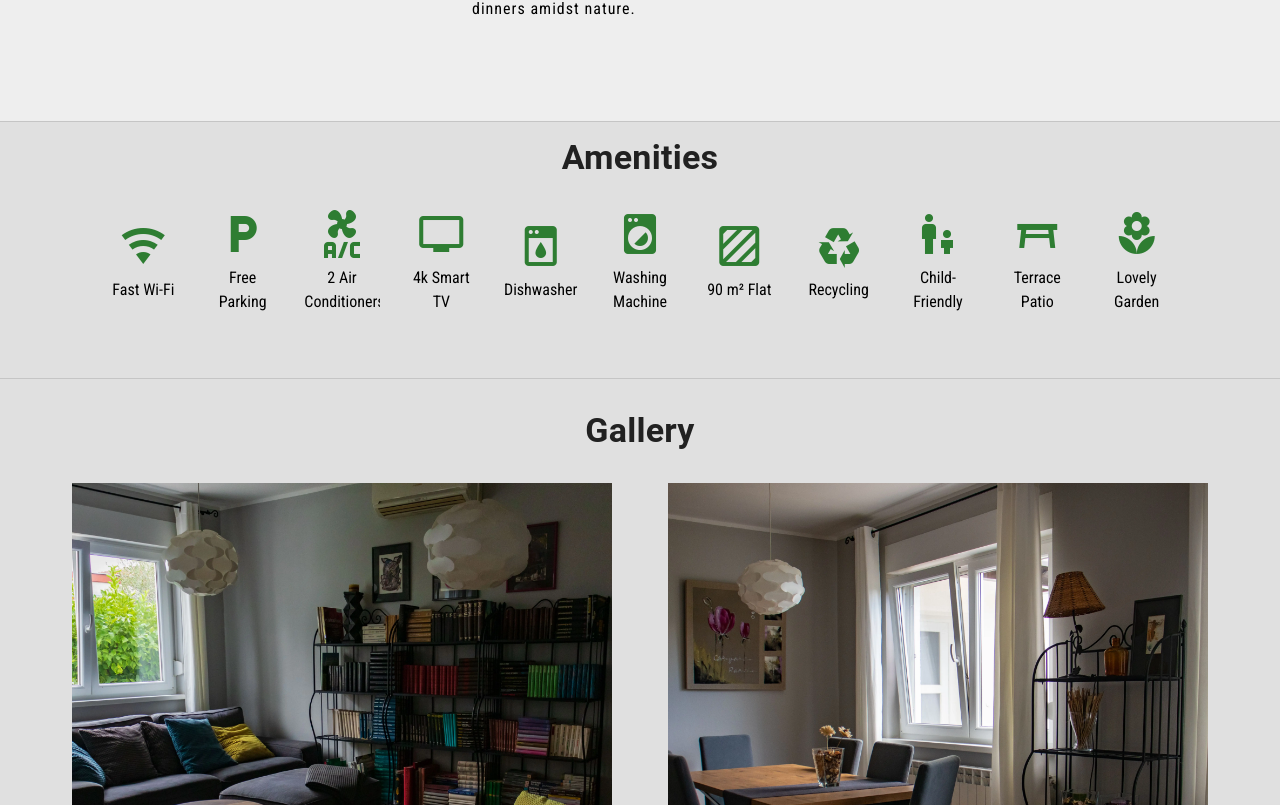
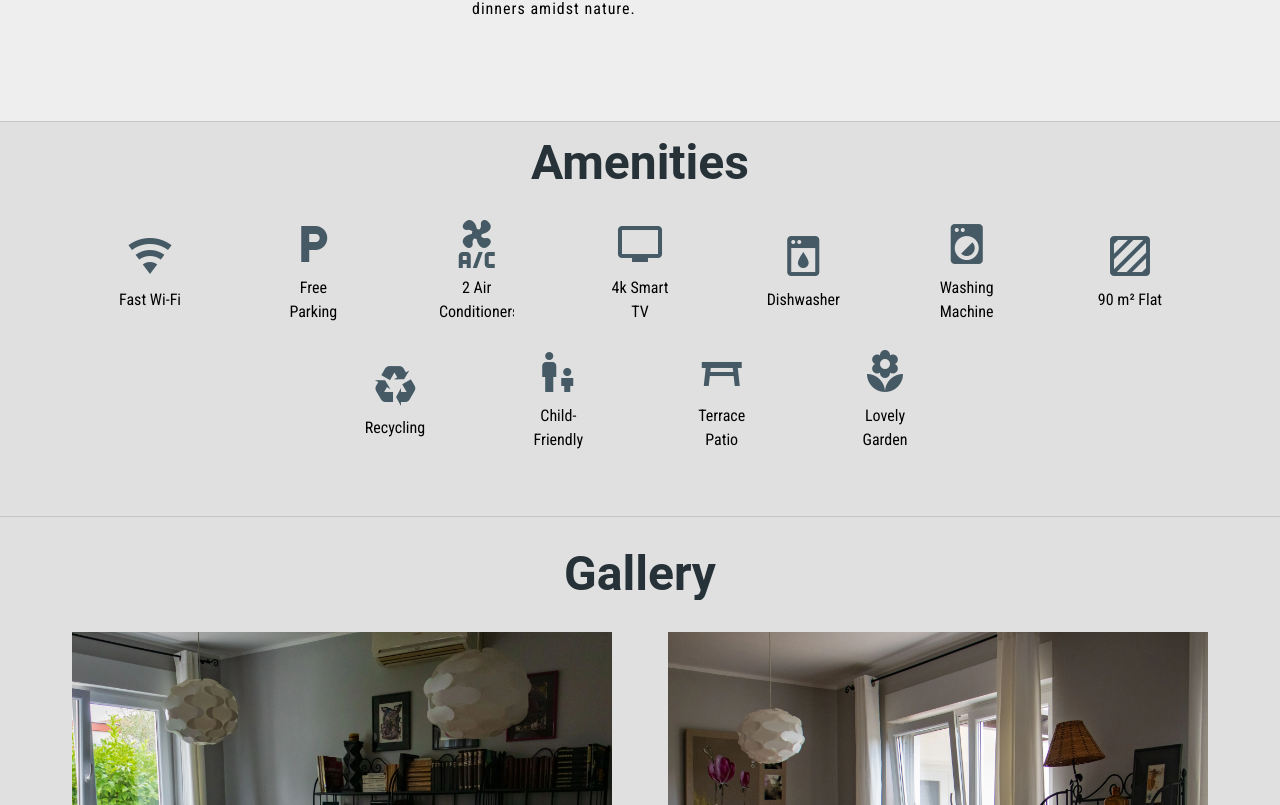
Before and after one commit to lukablaskovic/apartment-app, a Vue app: page / in a window 1280 px wide. Shown: the part 1015-1820 px from the top of the page. Built offline with nearby package versions, Linux system fonts and the light colour scheme.

Commit message:
updt colors

```diff
--- a/src/components/expandable-card.vue
+++ b/src/components/expandable-card.vue
@@ -1,5 +1,5 @@
 <template>
-  <v-card class="mx-auto" max-width="500">
+  <v-card class="mx-auto" max-width="800" min-height="300">
     <v-card-item :title="p_title">
       <template v-slot:subtitle>
         {{ p_description }}
--- a/src/pages/HomeView.vue
+++ b/src/pages/HomeView.vue
@@ -113,7 +113,7 @@
     <div class="mt-4">
       <div
         id="amenities"
-        class="text-h4 text-center mb-4 font-weight-bold text-grey-darken-4">
+        class="text-h3 text-center mb-4 font-weight-bold text-blue-grey-darken-4">
         Amenities
       </div>
     </div>
@@ -124,7 +124,7 @@
         <v-col
           data-aos="fade-down"
           data-aos-delay="300"
-          class="d-flex flex-column items-center justify-center p-6"
+          class="d-flex flex-column items-center justify-center p-6 mx-8"
           align-self="center"
           cols="3"
           sm="1"
@@ -133,7 +133,7 @@
           <v-icon
             v-bind="props"
             :icon="item.icon"
-            color="green-darken-3"
+            color="blue-grey-darken-2"
             :size="$vuetify.display.mobile ? 32 : 48"
             class="mx-auto"></v-icon>
           <p class="mt-2 text-center">{{ item.name }}</p>
@@ -148,7 +148,7 @@
       <div>
         <div
           id="gallery"
-          class="text-h4 text-center mb-4 font-weight-bold text-grey-darken-4">
+          class="text-h3 text-center mb-4 font-weight-bold text-blue-grey-darken-4">
           Gallery
         </div>
       </div>
@@ -157,7 +157,9 @@
 
     <v-divider class="mt-2"></v-divider>
     <v-container class="mt-4 text-center">
-      <div id="info" class="text-h4 mb-6 font-weight-bold text-grey-darken-4">
+      <div
+        id="info"
+        class="text-h3 mb-6 font-weight-bold text-blue-grey-darken-4">
         Info
       </div>
     </v-container>
@@ -242,7 +244,7 @@
       <div>
         <div
           id="reviews"
-          class="text-h4 text-center mb-4 font-weight-bold text-grey-darken-4">
+          class="text-h3 text-center mb-4 font-weight-bold text-blue-grey-darken-4">
           Guest reviews
         </div>
         <p>
@@ -324,7 +326,7 @@
       <div>
         <div
           id="contact"
-          class="text-h4 text-center mb-4 font-weight-bold text-grey-darken-4">
+          class="text-h3 text-center mb-4 font-weight-bold text-blue-grey-darken-4">
           Contact Info
         </div>
         <div>
```
